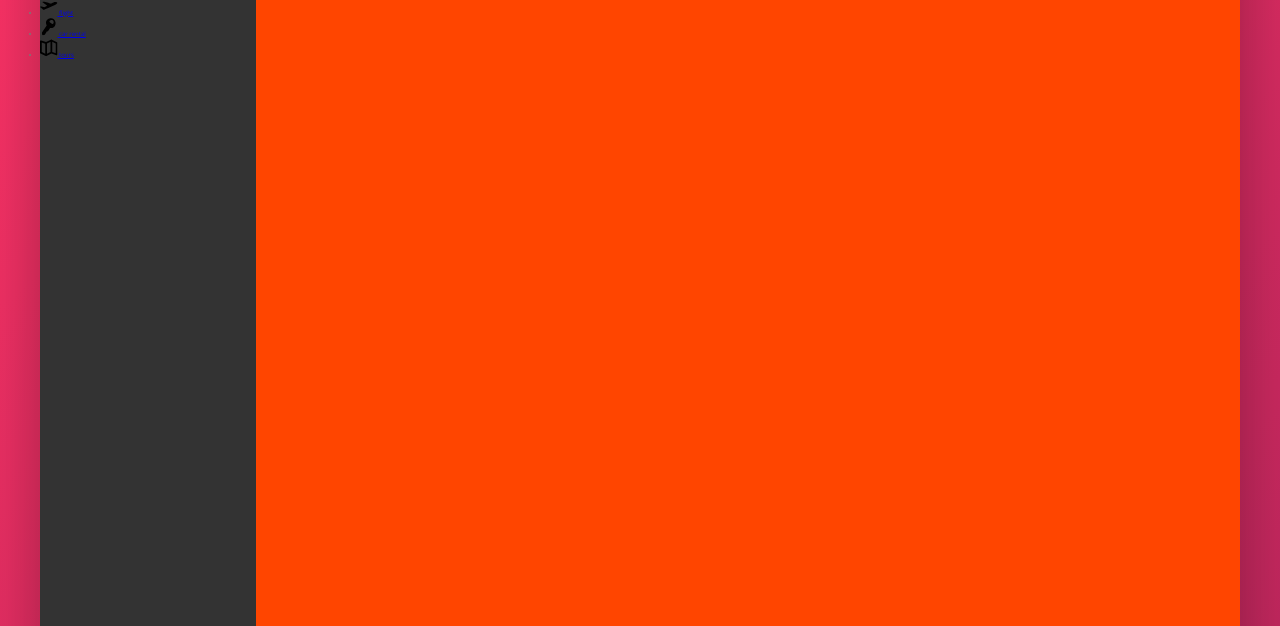
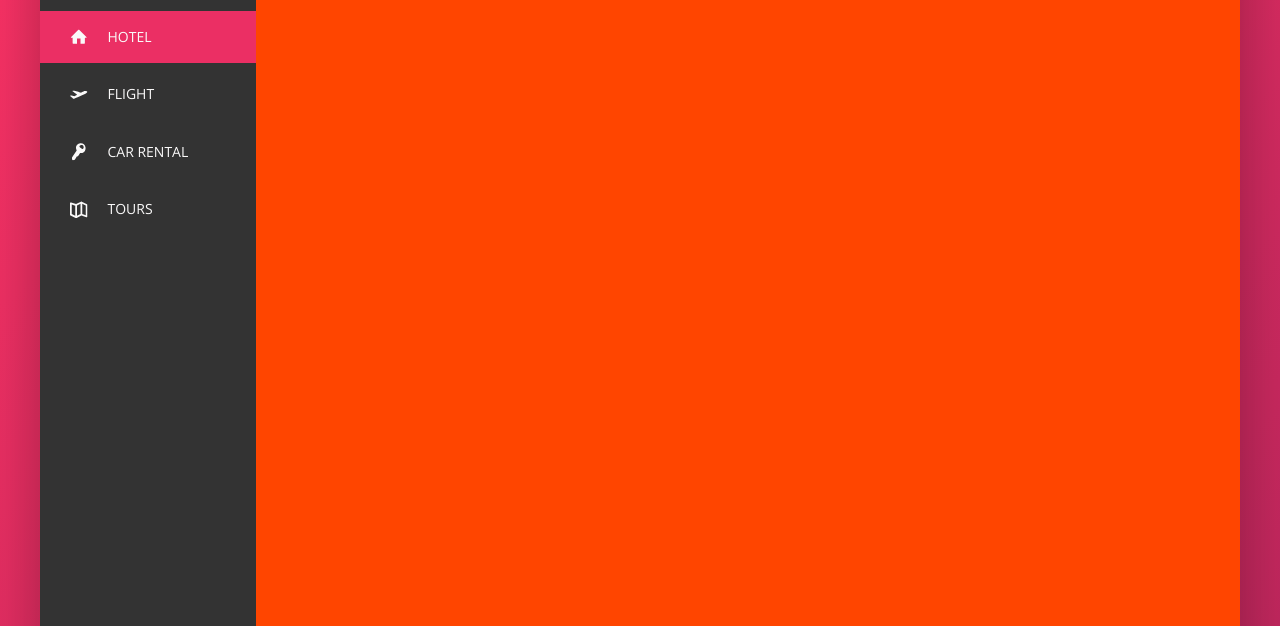
Before and after one commit to Tejas-Khairnar/css-trillo-project, a website: page index.html in a window 1280 px wide. Shown: the part 174-800 px from the top of the page. Drawn offline with nearby package versions, Linux system fonts and the light colour scheme.

Commit message:
Added side nav part 2 - naviation links

```diff
--- a/index.html
+++ b/index.html
@@ -59,7 +59,7 @@
       <div class="content">
         <nav class="sidebar">
           <ul class="side-nav">
-            <li class="side-nav__item">
+            <li class="side-nav__item side-nav__item--active">
               <a href="#" class="side-nav__link">
                 <svg class="side-nav__icon">
                   <use xlink:href="img/sprite.svg#icon-home"></use>
--- a/sass/_components.scss
+++ b/sass/_components.scss
@@ -125,16 +125,66 @@
 
 // side navigation
 .side-nav {
-  &__item {
+  font-size: 1.4rem;
+  list-style: none; // remove dots
+  margin-top: 3.5rem;
+
+  span {
+    font-size: 1.4rem;
   }
 
-  &__link {
+  &__item {
+    position: relative; // reference for ::before
+
+    &:not(:last-child) {
+      margin-bottom: 0.5rem;
+    }
+  }
+
+  &__item::before {
+    content: '';
+    position: absolute;
+    top: 0;
+    left: 0;
+    height: 100%; // same height as item
+    width: 3px;
+    background-color: var(--color-primary);
+    transform: scaleY(0);
+    // transform-origin: bottom; // default is from center
+    transition: transform 0.2s, width 0.4s cubic-bezier(1, 0, 0, 1) 0.2s,
+      background-color 0.1s; // for width add delay same as 1st one to see properly
+  }
+
+  &__item:hover::before,
+  &__item--active::before {
+    transform: scaleY(1); // only on Y direction
+    width: 100%;
+  }
+
+  &__item:active::before {
+    background-color: var(--color-primary-light);
+  }
+
+  &__link:link,
+  &__link:visited {
+    color: var(--color-grey-light-1);
+    text-decoration: none; // remove underline
+    text-transform: uppercase;
+    display: block;
+    padding: 1.5rem 3rem;
+    position: relative; // necessary for z-index to work
+    z-index: 10;
+
+    display: flex;
+    align-items: center; // center along cross axis (vertically)
   }
 
   // style svg icon
   &__icon {
     height: 1.75rem;
     width: 1.75rem;
+    margin-right: 2rem;
+    fill: currentColor; // color of current or parent element
   }
 }
 
```
Also changed, not shown: css/style.css.
